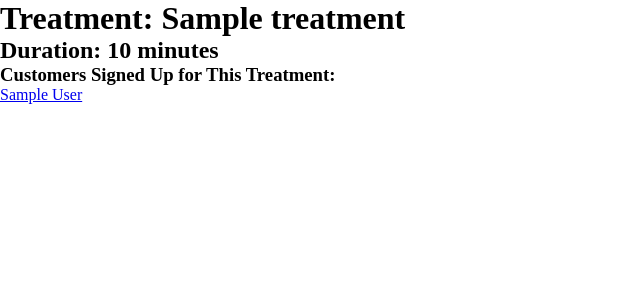
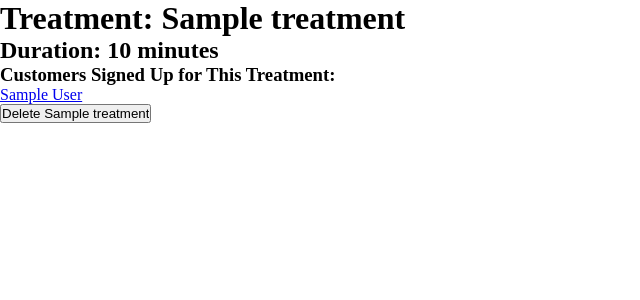
Before and after one commit to abasile1-tech/cyberpunk_ripperdoc_appointment_scheduler, a Flask app: page /treatments/1 in a window 1280 px wide. Shown: the part 126-426 px from the top of the page, without its empty margins (0-640 px from the left). Run offline with Flask 3, Linux system fonts and the light colour scheme; tables that the repository leaves empty hold one stand-in row (values such as "Sample post").

Commit message:
treatments can now be deleted

```diff
--- a/controllers/treatment_controller.py
+++ b/controllers/treatment_controller.py
@@ -41,6 +41,7 @@ def create_treatment():
 # DELETE '/treatments/<id>/delete'
 @treatments_blueprint.route("/treatments/<id>/delete", methods=['POST'])
 def delete_treatment(id):
+	Booking.query.filter_by(treatment_id = id).delete()
 	Treatment.query.filter_by(id = id).delete()
 	db.session.commit()
 	return redirect('/treatments')
--- a/templates/treatments/show.html
+++ b/templates/treatments/show.html
@@ -9,4 +9,8 @@
 		<a href="/customers/{{customer.id}}"><li>{{ customer.name }}</li></a>
 	{% endfor %}
 	</ul>
+
+	<form class="form-inline" action="/treatments/{{treatment.id}}/delete" method="POST">
+		<input type="submit" value="Delete {{ treatment.name }}">
+	</form>
 {% endblock content %}
```
